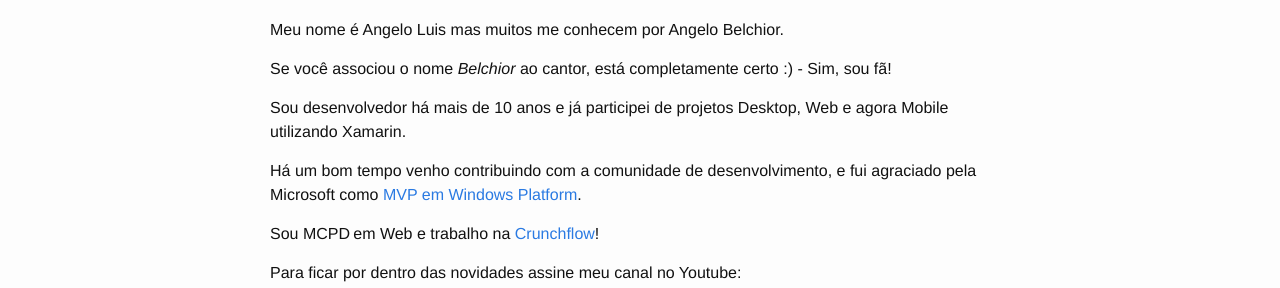
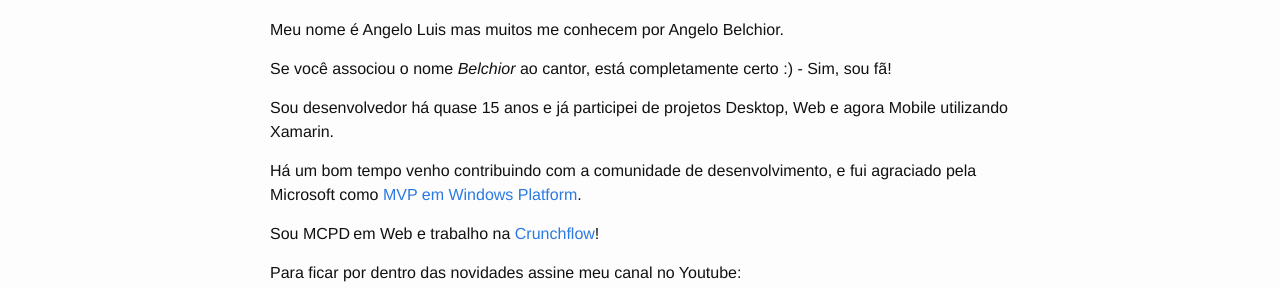
Before and after one commit to angelobelchior/angelobelchior.github.io, a Jekyll site: the page built from about.md, in a window 1280 px wide. Shown: the part 500-788 px from the top of the page. Built offline with Jekyll 4.4.1, drawn with Linux system fonts in a browser that asks for light colours.

Commit message:
Update about.md

```diff
--- a/about.md
+++ b/about.md
@@ -12,7 +12,7 @@ Meu nome é Angelo Luis mas muitos me conhecem por Angelo Belchior.
 
 Se você associou o nome _Belchior_ ao cantor, está completamente certo :) - Sim, sou fã!
 
-Sou desenvolvedor há mais de 10 anos e já participei de projetos Desktop, Web e agora Mobile utilizando Xamarin.
+Sou desenvolvedor há quase 15 anos e já participei de projetos Desktop, Web e agora Mobile utilizando Xamarin.
 
 Há um bom tempo venho contribuindo com a comunidade de desenvolvimento, e fui agraciado pela Microsoft como [MVP em Windows Platform](https://mvp.microsoft.com/pt-br/PublicProfile/5001635?fullName=Angelo%20Luis).
 
```
